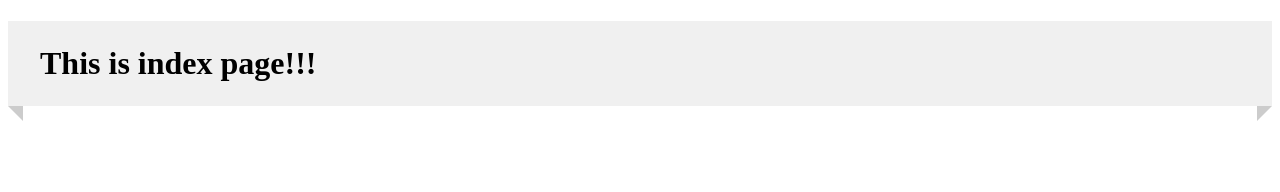
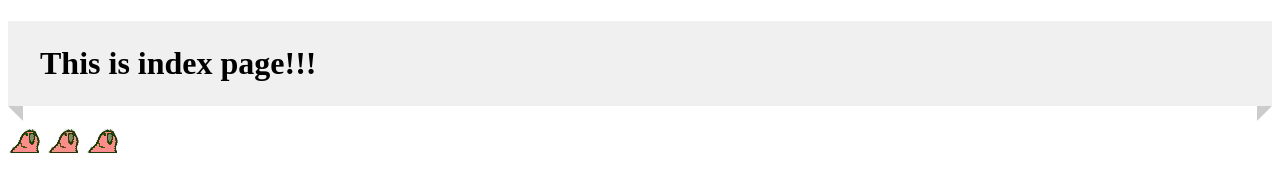
Before and after one commit to aokumasan/eevee, a plain HTML site: page public/index.html in a window 1280 px wide. Drawn offline with Linux system fonts and the light colour scheme.

Commit message:
Add sample images

```diff
--- a/public/index.html
+++ b/public/index.html
@@ -8,5 +8,9 @@
 
   <body>
     <h1>This is index page!!!</h1>
+
+    <img src="img/parrot.png" />
+    <img src="img/parrot.jpg" />
+    <img src="img/parrot.gif" />
   </body>
 </html>
```
Also changed, not shown: public/img/parrot.gif (added), public/img/parrot.jpg (added), public/img/parrot.png (added).
